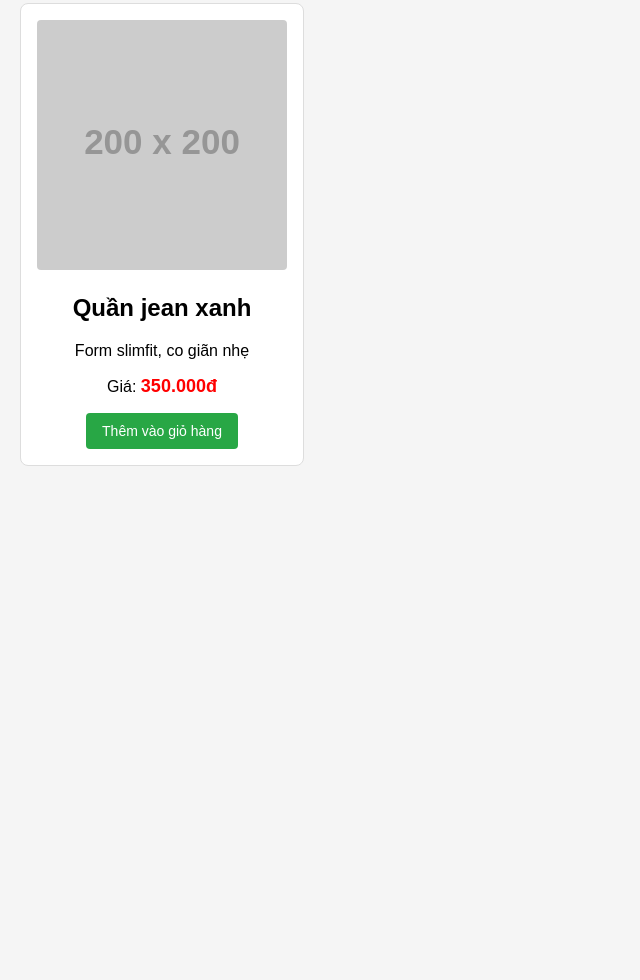
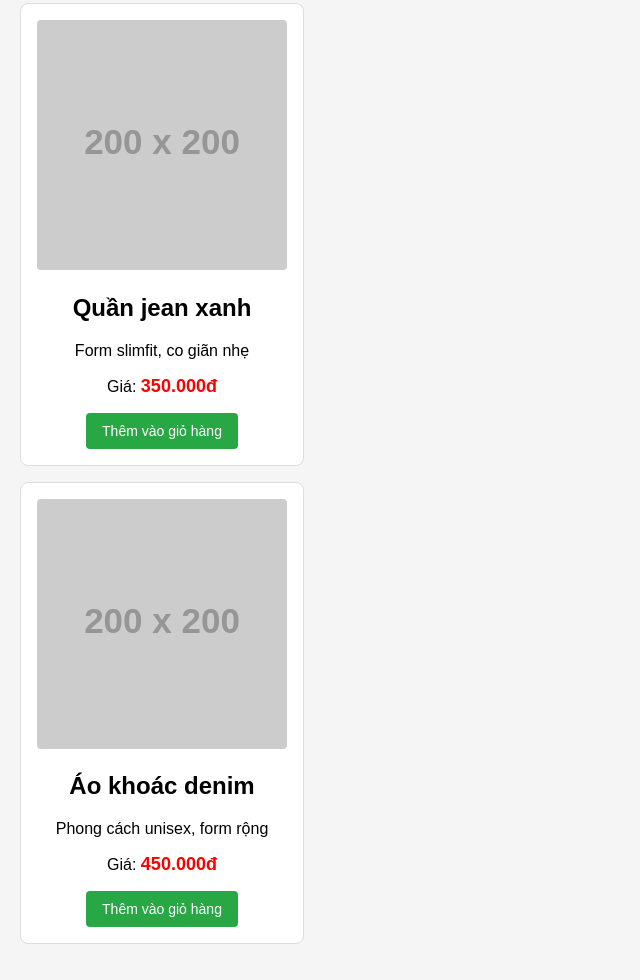
Before and after one commit to mugglezero404/web_tmdt, a plain HTML site: page index.html in a window 1280 px wide. Shown: the part 576-1556 px from the top of the page, without its empty margins (0-640 px from the left). Before the commit the page ends 1078 px from the top, so only its background shows below. Drawn offline with Linux system fonts and the light colour scheme; placeholder pictures from the web are drawn by us.

Commit message:
Thêm thẻ 'product-list' bọc các thẻ 'product'

```diff
--- a/index.html
+++ b/index.html
@@ -8,6 +8,7 @@
   <body>
     <h1 class="shop-title">Shop Thời Trang ABC</h1>
 
+    <div class="product-list">
       <div class="product">
         <img src="https://via.placeholder.com/200" alt="Áo thun trắng" />
         <h2>Áo thun trắng basic</h2>
@@ -23,5 +24,14 @@
         <p>Giá: <span class="price">350.000đ</span></p>
         <button class="btn-cart">Thêm vào giỏ hàng</button>
       </div>
+
+      <div class="product">
+        <img src="https://via.placeholder.com/200" alt="Áo khoác denim" />
+        <h2>Áo khoác denim</h2>
+        <p>Phong cách unisex, form rộng</p>
+        <p>Giá: <span class="price">450.000đ</span></p>
+        <button class="btn-cart">Thêm vào giỏ hàng</button>
+      </div>
+    </div>
   </body>
 </html>
```
Lines whose indentation alone changed are shown as unchanged.
